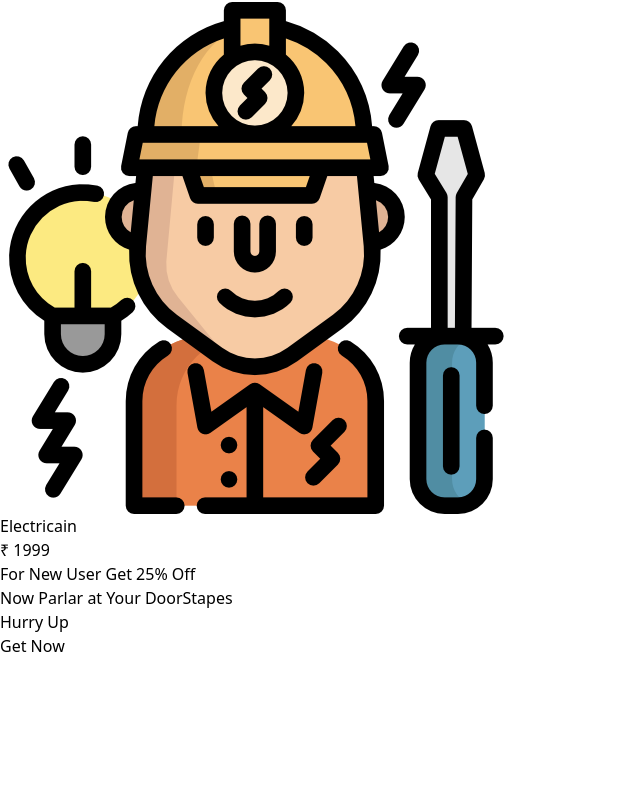
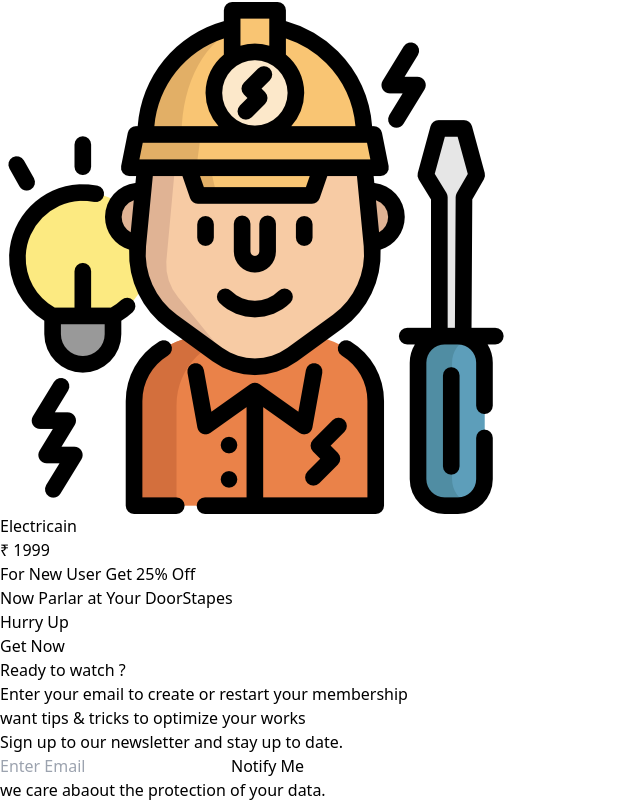
Before and after one commit to its-rish/Infinity-Front-End, a React (Vite) app: page / in a window 1280 px wide. Shown: the part 5337-6139 px from the top of the page, without its empty margins (0-640 px from the left). Before the commit the page ends 5995 px from the top, so only its background shows below. Built offline with nearby package versions, Linux system fonts and the light colour scheme.

Commit message:
email section

```diff
--- a/src/App.jsx
+++ b/src/App.jsx
@@ -2,7 +2,8 @@
 import Navbar from './component/Navbar';
 import Hero from './component/video';
 import ServicePage from './component/ServicePage';
-import Offers from './component/Offers'
+import Offers from './component/Offers';
+import Email from './component/Email';
 function App() {
   return (
     <>
@@ -20,9 +21,10 @@
     <div className='w-full h-full  justify-center items-center  flex bg-gradient-to-b from-gray-500 '>
         <ServicePage/>
     </div>
-    <div className=''>
+
       <Offers/>
-    </div>
+      <Email/>
+
 
     </>
 
--- /dev/null
+++ b/src/component/Email.jsx
@@ -0,0 +1,29 @@
+import React from 'react'
+
+function email() {
+  return (
+    <div>
+        <h1 className='text-xl md:text-2xl font-bold text-center py-10 mt-10 uppercase'>Ready to watch ? <br /> Enter your email to create or restart your membership</h1>
+    <div className='w-full py-10 text-black'></div>
+    <div className='  max-w-[1240px] mx-auto grid lg:grid-cols-3'>
+      <div>
+        <h1 className='md:text-4xl sm:text-3xl text-2xl font-bold py-2'>want tips & tricks to optimize your works</h1>
+        <p>Sign up to our newsletter and stay up to date.</p>
+      </div>
+      <div className='my-4'>
+        <div className='flex flex-col sm:flex-row items-center justify-between w-full'>
+          <input className='p-3 flex w-full rounded-md shadow text-black' type="email" placeholder='Enter Email' />
+          <button className='bg-[#00df9a] text-black rounded-md font-medium w-[200px] ml-4 my-6 px-6 py-3'>Notify Me</button>
+        </div>
+        <p className='font-bold'>
+          we care abaout the protection of your data.
+        </p>
+      </div>
+
+    </div>
+
+    </div>
+  )
+}
+
+export default email
```
Also changed, not shown: src/component/footer.jsx (added).
